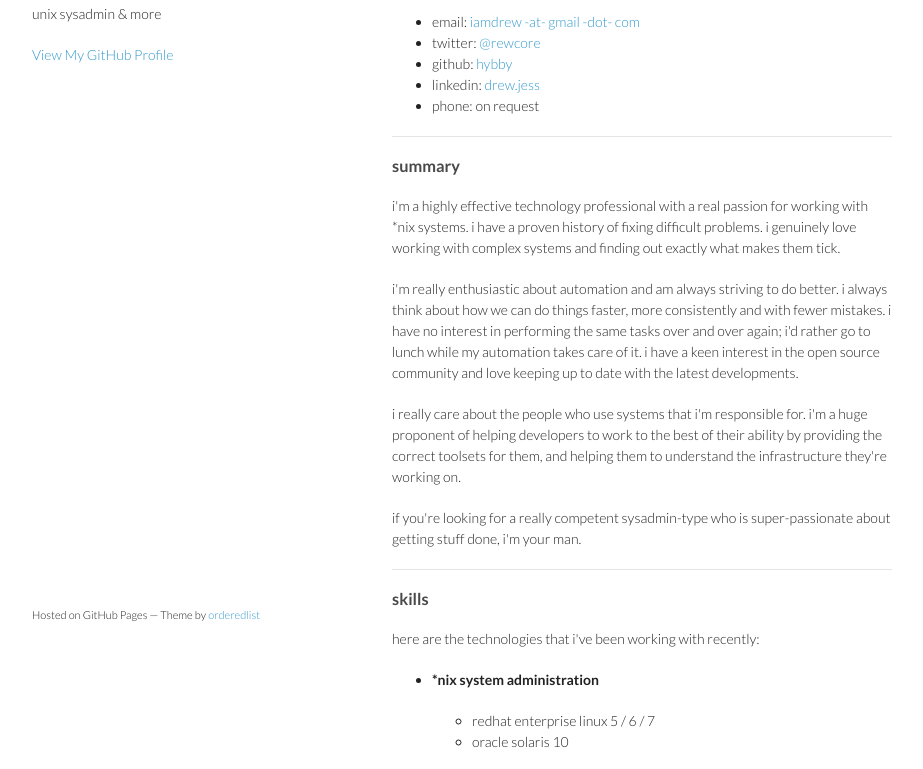
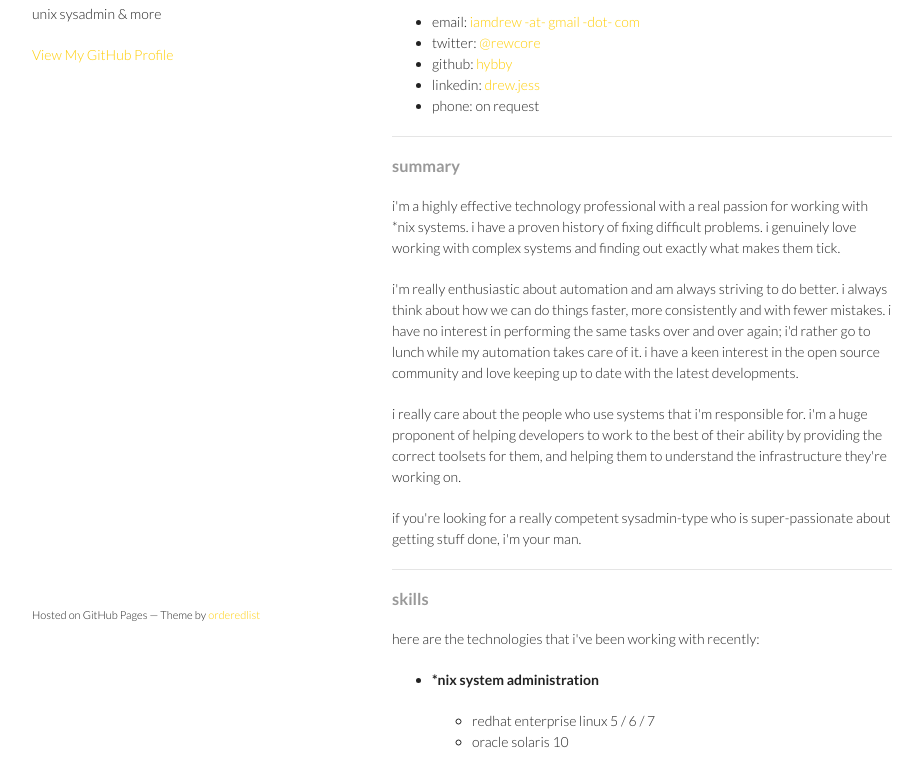
Before and after one commit to hybby/hybby.github.io, a plain HTML site: page index.html in a window 1280 px wide. Shown: the part 106-875 px from the top of the page, without its empty margins (178-1101 px from the left). Drawn offline with Linux system fonts and the light colour scheme.

Commit message:
link colour

```diff
--- a/stylesheets/styles.css
+++ b/stylesheets/styles.css
@@ -26,15 +26,15 @@ h1 {
 }
 
 h2 {
-  color:#393939;
+  color:#999;
 }
 
 h3, h4, h5, h6 {
-  color:#494949;
+  color:#999;
 }
 
 a {
-  color:#39c;
+  color:#fc0;
   font-weight:400;
   text-decoration:none;
 }
```
